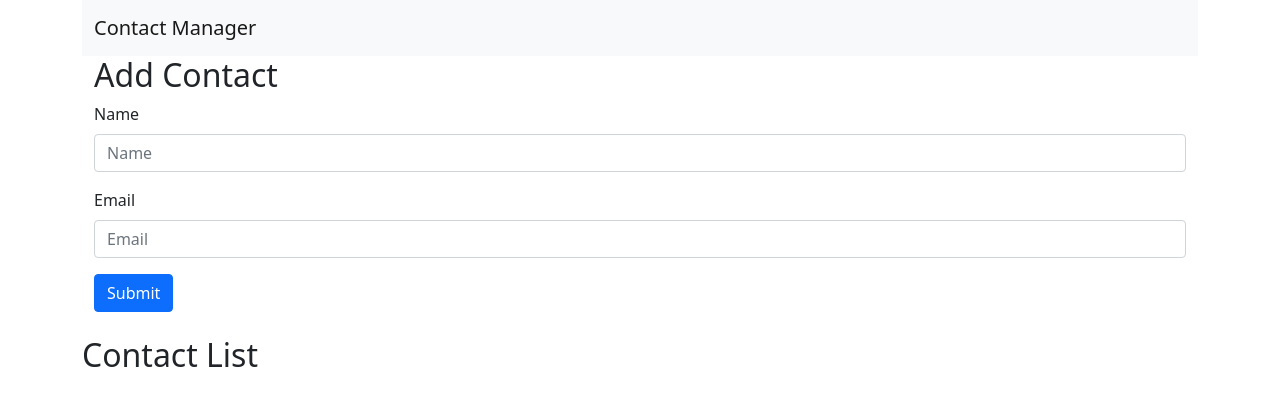
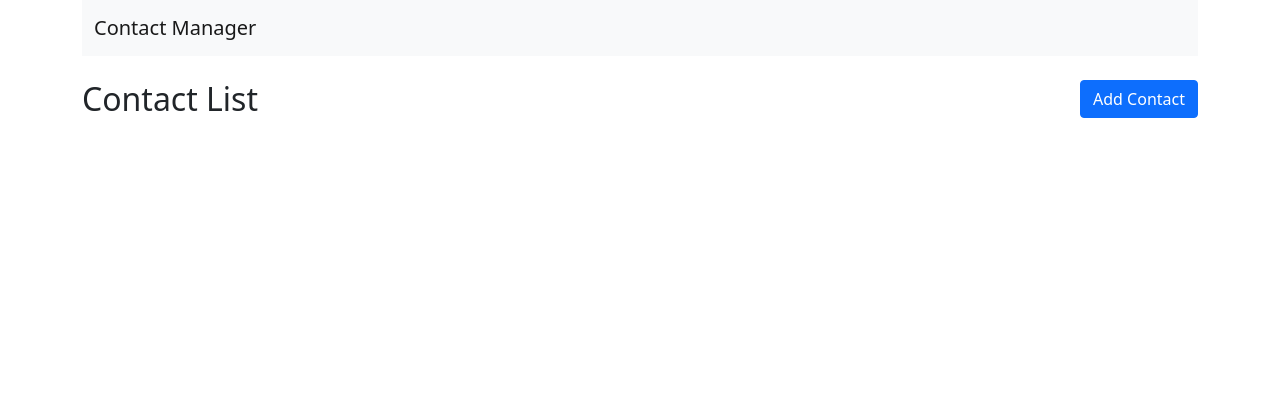
Before and after one commit to zubair-saif/contact-management, a React (Create React App) app: page / in a window 1280 px wide. Shown: the top 406 px of the page. Built offline with nearby package versions, Linux system fonts and the light colour scheme.

Commit message:
router implementation completed

```diff
--- a/package.json
+++ b/package.json
@@ -9,13 +9,14 @@
     "@testing-library/user-event": "^12.8.3",
     "react": "^17.0.2",
     "react-dom": "^17.0.2",
+    "react-router-dom": "^5.2.0",
     "react-scripts": "4.0.3",
     "uuidv4": "^6.2.11",
     "web-vitals": "^1.1.2"
   },
   "scripts": {
-    "predeploy":"npm run build",
-    "deploy":"gh-pages -d build",
+    "predeploy": "npm run build",
+    "deploy": "gh-pages -d build",
     "start": "react-scripts start",
     "build": "react-scripts build",
     "test": "react-scripts test",
--- a/src/components/AddContact.js
+++ b/src/components/AddContact.js
@@ -24,11 +24,12 @@ export default class AddContact extends Component {
     e.preventDefault();
     if (this.state.name === "" || this.state.email === "") {
       alert("All fields are required");
-      return
+      return;
     }
 
     this.props.addContactHandler(this.state);
     this.setState({ name: "", email: "" });
+    this.props.history.push("/");
   };
   render() {
     return (
--- a/src/components/App.js
+++ b/src/components/App.js
@@ -4,6 +4,8 @@ import "./App.css";
 import ContactList from "./ContactList";
 import Header from "./Header";
 import { uuid } from "uuidv4";
+import { BrowserRouter as Router, Switch, Route } from "react-router-dom";
+import  ContactDetails  from "./ContactDetail";
 
 function App() {
   const LOCAL_STORAGE_KEY = "contacts";
@@ -33,9 +35,29 @@ function App() {
 
   return (
     <div className="ui container">
-      <Header />
-      <AddContact addContactHandler={addContactHandler} />
-      <ContactList contacts={contacts} getContactId={removeContactHandler} />
+      <Router>
+        <Header />
+        <Switch>
+          <Route
+            path="/"
+            exact
+            render={(props) => (
+              <ContactList
+                {...props}
+                contacts={contacts}
+                removeContactHandler={removeContactHandler}
+              />
+            )}
+          ></Route>
+          <Route
+            path="/add"
+            render={(props) => (
+              <AddContact {...props} addContactHandler={addContactHandler} />
+            )}
+          ></Route>
+          <Route path="/contact/:id" component={ContactDetails}></Route>
+        </Switch>
+      </Router>
     </div>
   );
 }
--- a/src/components/ContactCards.js
+++ b/src/components/ContactCards.js
@@ -1,7 +1,8 @@
 import React from "react";
+import { Link } from "react-router-dom";
 
 function ContactCards(props) {
-    const {id,name,email}=props.contact;
+  const { id, name, email } = props.contact;
   return (
     <div>
       <ul className="list-group">
@@ -9,14 +10,26 @@ function ContactCards(props) {
           className="list-group-item d-flex justify-content-between align-items-start border-0"
           key={id}
         >
-             <i class="bi bi-person-circle"></i>
+          <i className="bi bi-person-circle"></i>
+
           <div className="ms-2 me-auto">
+            <Link
+              to={{
+                pathname: `/contact/${id}`,
+                state: { contact: props.contact },
+              }}
+              style={{ textDecoration: "none" }}
+            >
+              <div className="fw-bold">{name}</div>
+              {email}
+            </Link>
+          </div>
 
-            <div className="fw-bold">{name}</div>
-            {email}
-          </div>
           <span className="badge mt-2">
-            <i className="bi bi-trash" onClick={() => props.clickHander(id)}></i>
+            <i
+              className="bi bi-trash"
+              onClick={() => props.clickHander(id)}
+            ></i>
           </span>
         </li>
       </ul>
--- /dev/null
+++ b/src/components/ContactDetail.js
@@ -0,0 +1,23 @@
+import React from "react";
+import { Link } from "react-router-dom";
+
+function ContactDetails(props) {
+  const { id, name, email } = props.location.state.contact;
+  return (
+    <div>
+      <div className="card">
+        <img src="..." className="card-img-top" alt="..." />
+        <div className="card-body">
+          <h5 className="card-title">{name}</h5>
+          <p className="card-text">
+            {email}
+          </p>
+          <Link to='/'><button  className="btn btn-primary">Go back to Contact List</button></Link>
+
+        </div>
+      </div>
+    </div>
+  );
+}
+
+export default ContactDetails;
--- a/src/components/ContactList.js
+++ b/src/components/ContactList.js
@@ -1,20 +1,31 @@
 import React from "react";
 import ContactCards from "./ContactCards";
+import { Link } from "react-router-dom";
 
 function ContactList(props) {
   const deleteConactHandler = (id) => {
     props.getContactId(id);
   };
+
   const renderList = props.contacts.map((contact) => {
     return (
       <div className="card">
-        <ContactCards key={contact.id} contact={contact} clickHander={deleteConactHandler}/>
+        <ContactCards
+          key={contact.id}
+          contact={contact}
+          clickHander={deleteConactHandler}
+        />
       </div>
     );
   });
   return (
     <div className="mt-4">
-      <h2>Contact List</h2>
+      <div className="d-flex justify-content-between">
+        <h2>Contact List</h2>
+        <Link to="/add">
+          <button className="btn btn-primary mb-4">Add Contact</button>
+        </Link>
+      </div>
       {renderList}
     </div>
   );
--- a/src/components/Header.js
+++ b/src/components/Header.js
@@ -4,7 +4,7 @@ function Header() {
   return (
     <nav className="navbar navbar-light bg-light">
       <div className="container">
-        <a className="navbar-brand" href="#">
+        <a className="navbar-brand" href="/">
           Contact Manager
         </a>
       </div>
```
Also changed, not shown: 1 other file (tests, documents, lock files or other folders).
